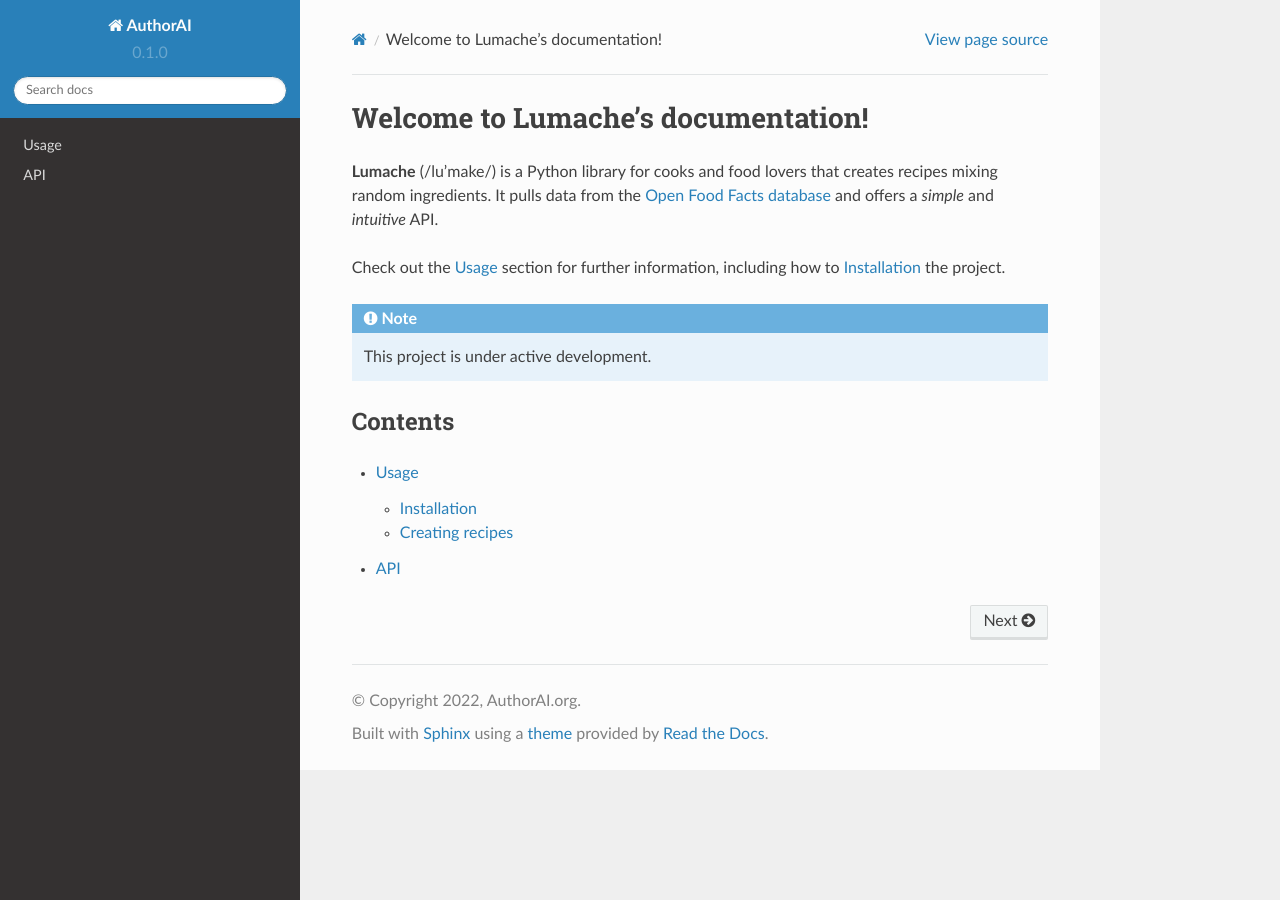
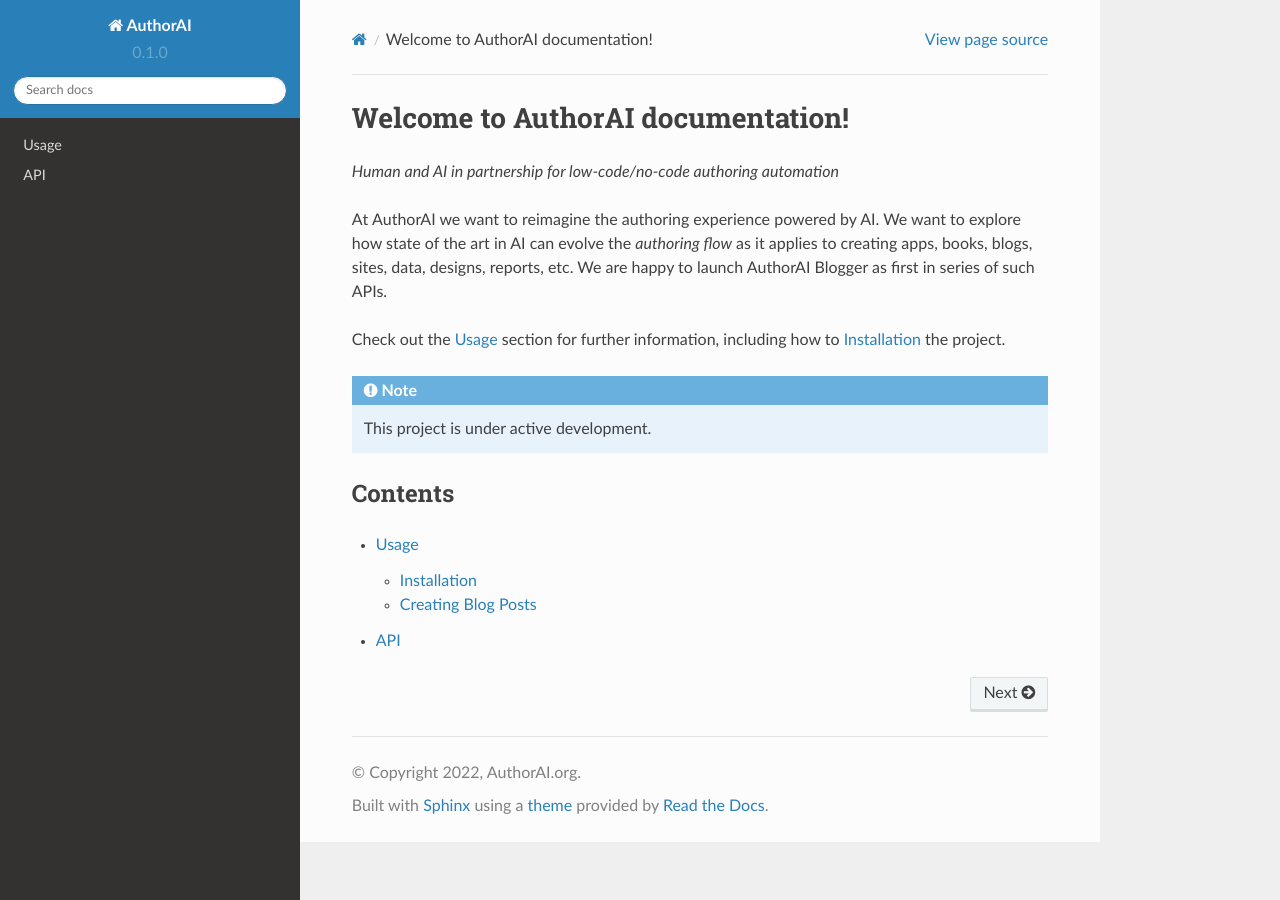
Before and after one commit to authorai/authorai, a Sphinx documentation site: the page built from docs/source/index.rst, in a window 1280 px wide. Built offline with Sphinx 7.4.7 and the Read the Docs theme 2.0.0, drawn with Linux system fonts in a browser that asks for light colours.

Commit message:
update docs

```diff
--- a/docs/source/index.rst
+++ b/docs/source/index.rst
@@ -1,10 +1,9 @@
-Welcome to Lumache's documentation!
+Welcome to AuthorAI documentation!
 ===================================
 
-**Lumache** (/lu'make/) is a Python library for cooks and food lovers
-that creates recipes mixing random ingredients.
-It pulls data from the `Open Food Facts database <https://world.openfoodfacts.org/>`_
-and offers a *simple* and *intuitive* API.
+*Human and AI in partnership for low-code/no-code authoring automation*
+
+At AuthorAI we want to reimagine the authoring experience powered by AI. We want to explore how state of the art in AI can evolve the *authoring flow* as it applies to creating apps, books, blogs, sites, data, designs, reports, etc. We are happy to launch AuthorAI Blogger as first in series of such APIs.
 
 Check out the :doc:`usage` section for further information, including
 how to :ref:`installation` the project.
```
Also changed, not shown: docs/source/usage.rst (+54 -15 lines), docs/index.rst (deleted), 1 other file.
